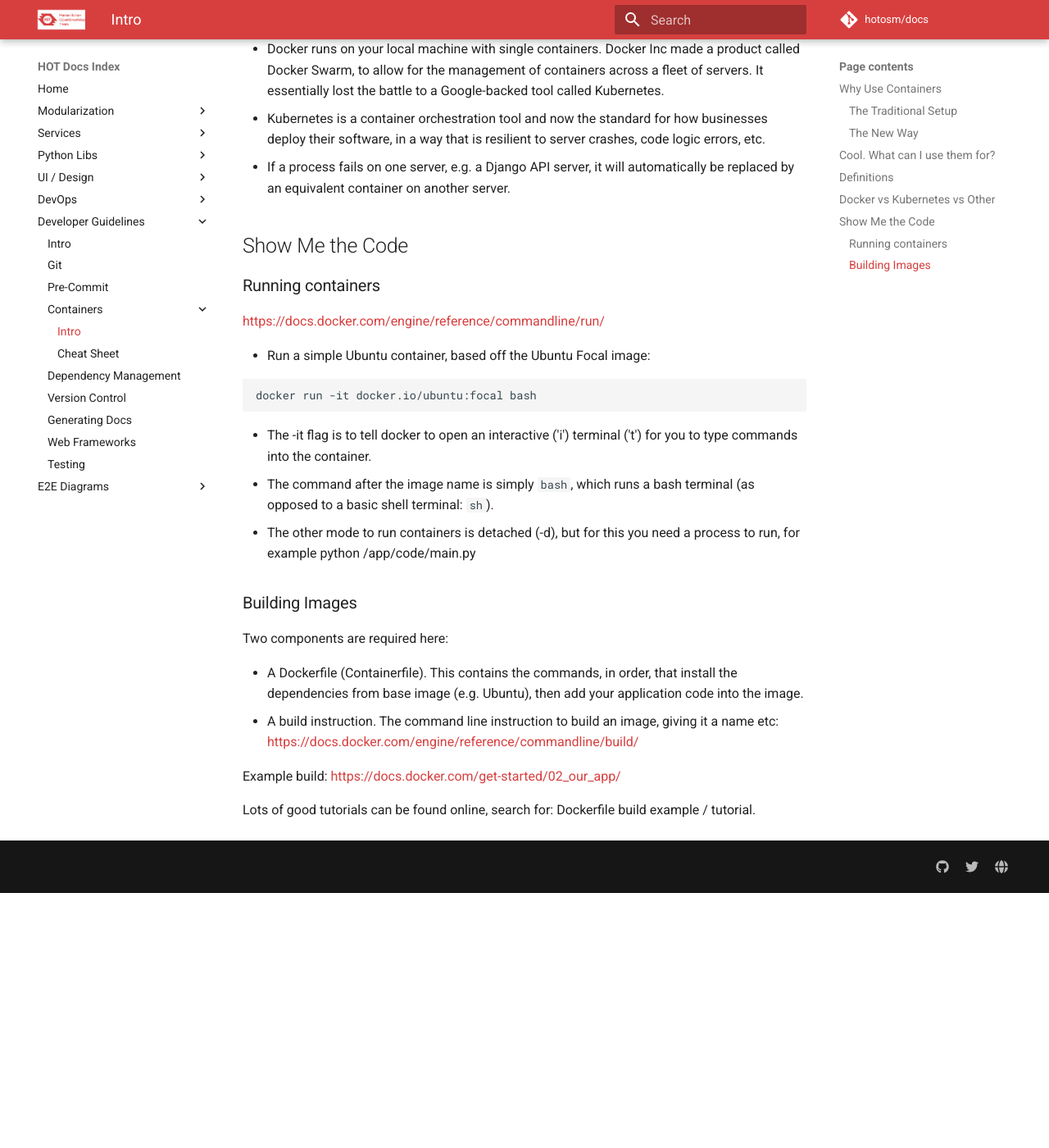
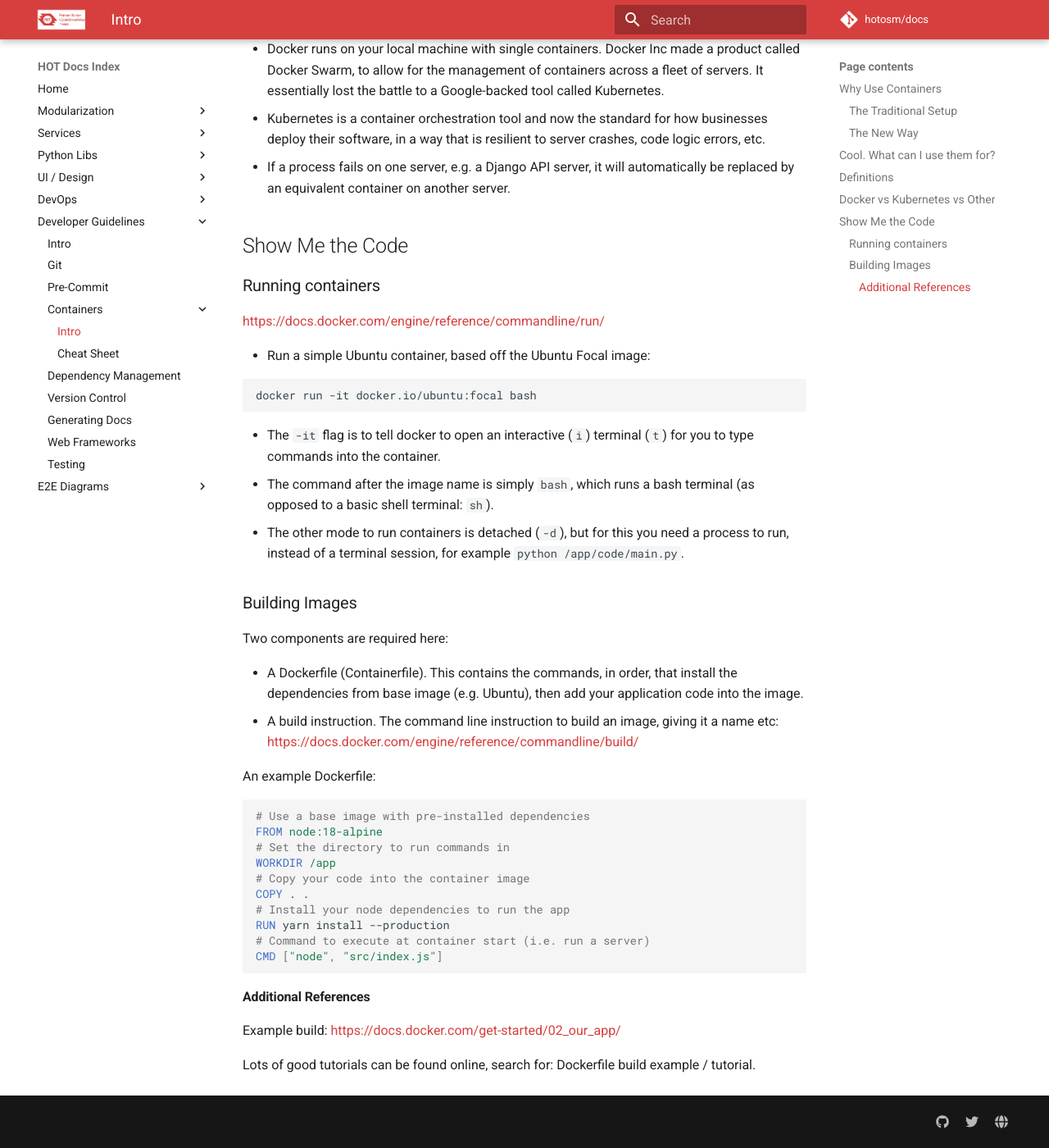
Before and after one commit to hotosm/docs, an MkDocs documentation site: the page built from docs/dev-guide/containers-101.md, in a window 1280 px wide and 1400 px high, scrolled down 1908 px. Shown: the whole window at 82% size. Built offline with MkDocs 1.6.1 and Material for MkDocs 9.7.7, drawn with Linux system fonts in a browser that asks for light colours; comment, search, counter and statistics services are not loaded; before the commit the page ends 2997 px from its top, so only the background shows below that.

Commit message:
refactor: add dockerfile example directly in containers intro

````diff
--- a/docs/dev-guide/containers-101.md
+++ b/docs/dev-guide/containers-101.md
@@ -81,12 +81,13 @@ how to build an image, and how to use a container.**
 docker run -it docker.io/ubuntu:focal bash
 ```
 
-- The -it flag is to tell docker to open an interactive ('i') terminal
-  ('t') for you to type commands into the container.
+- The `-it` flag is to tell docker to open an interactive (`i`) terminal
+  (`t`) for you to type commands into the container.
 - The command after the image name is simply `bash`, which runs a bash
   terminal (as opposed to a basic shell terminal: `sh`).
-- The other mode to run containers is detached (-d), but for this you
-  need a process to run, for example python /app/code/main.py
+- The other mode to run containers is detached (`-d`), but for this you
+  need a process to run, instead of a terminal session, for example
+  `python /app/code/main.py`.
 
 ### Building Images
 
@@ -99,8 +100,25 @@ Two components are required here:
   giving it a name etc:
   [https://docs.docker.com/engine/reference/commandline/build/](https://docs.docker.com/engine/reference/commandline/build/)
 
+An example Dockerfile:
+
+```dockerfile
+# Use a base image with pre-installed dependencies
+FROM node:18-alpine
+# Set the directory to run commands in
+WORKDIR /app
+# Copy your code into the container image
+COPY . .
+# Install your node dependencies to run the app
+RUN yarn install --production
+# Command to execute at container start (i.e. run a server)
+CMD ["node", "src/index.js"]
+```
+
+#### Additional References
+
 Example build:
-[https://docs.docker.com/get\-started/02_our_app/](https://docs.docker.com/get-started/02_our_app/)
+[https://docs.docker.com/get-started/02_our_app/](https://docs.docker.com/get-started/02_our_app/)
 
 Lots of good tutorials can be found online, search for:
 Dockerfile build example / tutorial.
````
